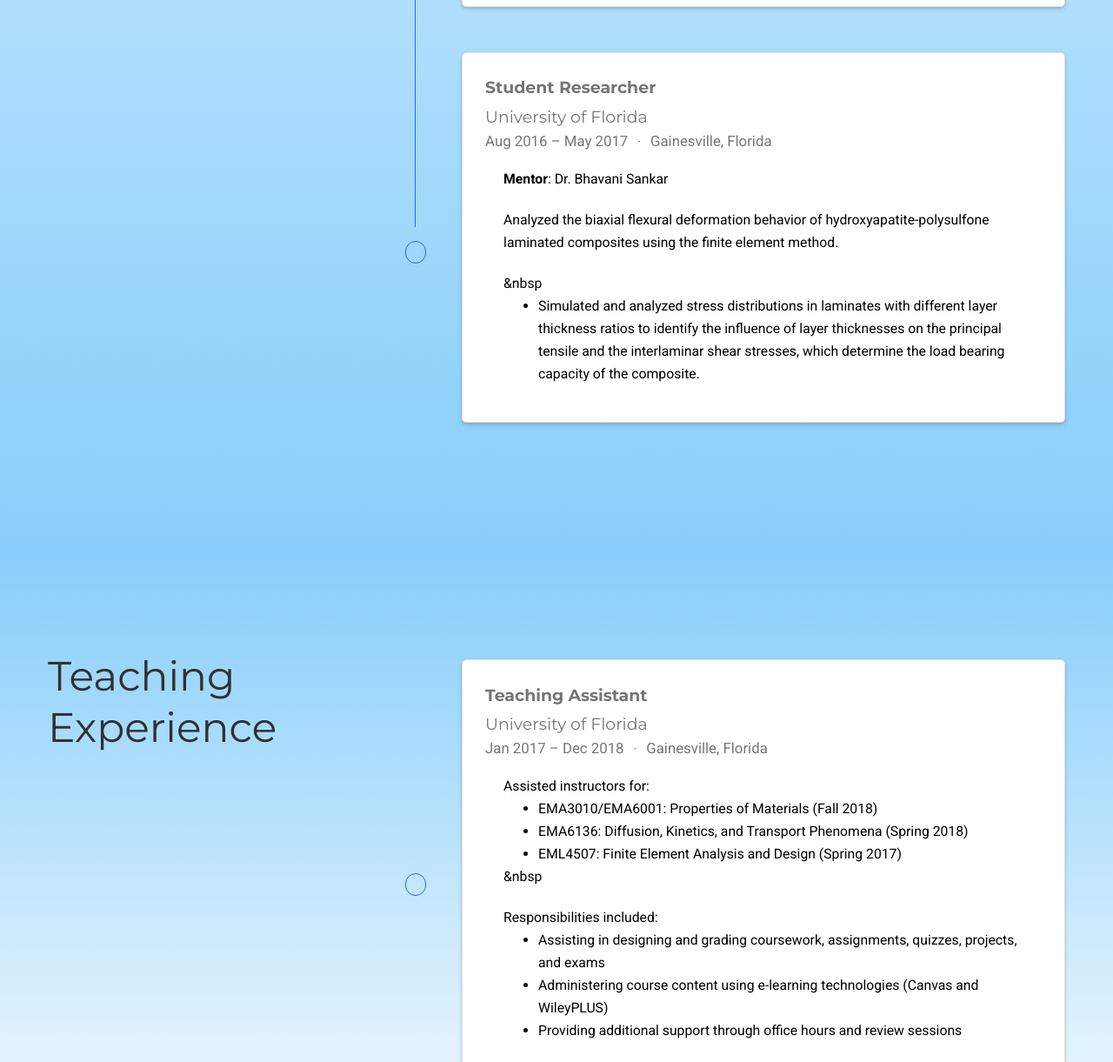
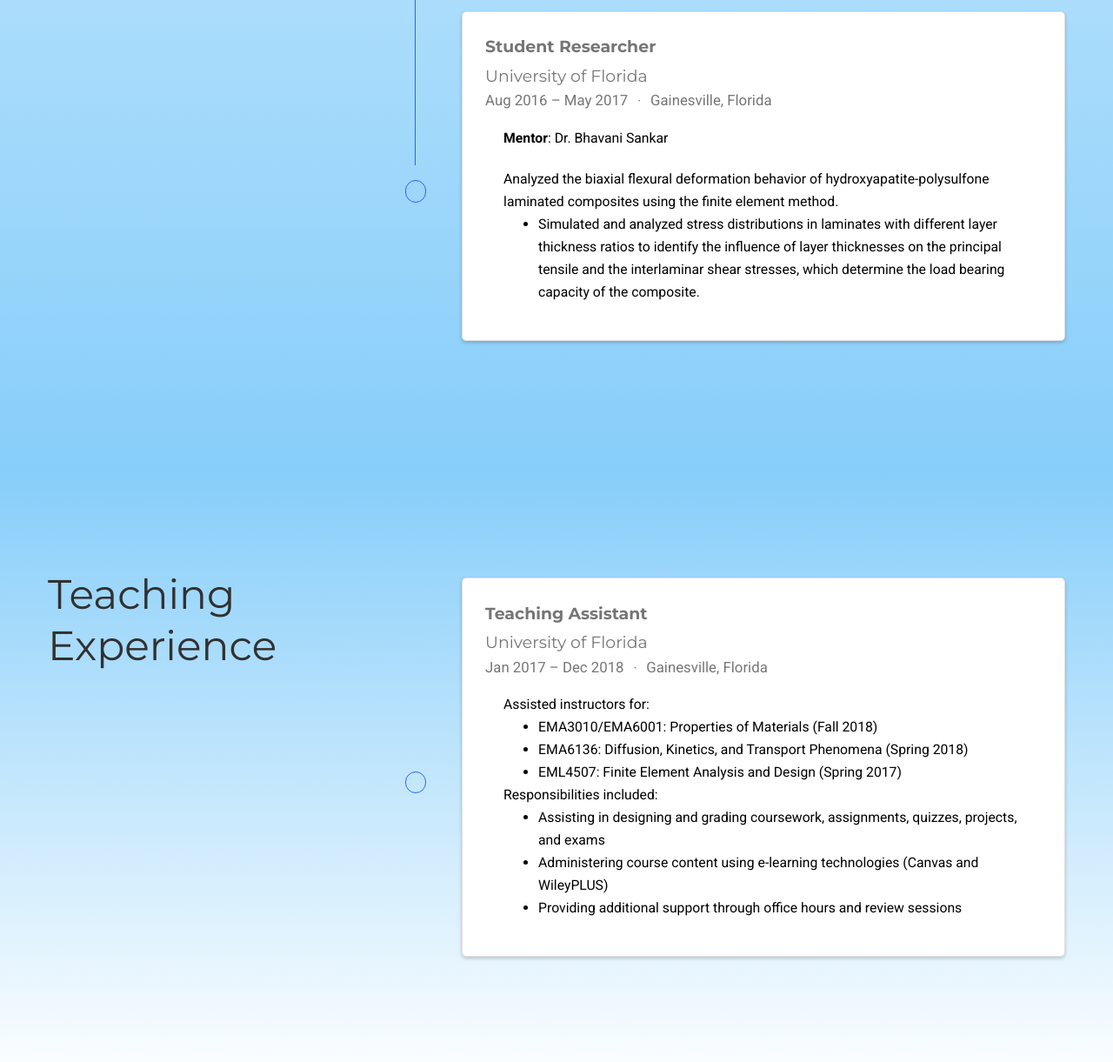
Before and after one commit to dbamney/dbamney.github.io, a plain HTML site: page index.html in a window 1280 px wide. Shown: the part 2197-3418 px from the top of the page at 87% size. Drawn offline with nearby package versions, Linux system fonts and the light colour scheme; some icons are missing.

Commit message:
rebuilding site Thu, Jan  7, 2021  5:28:49 PM

```diff
--- a/index.html
+++ b/index.html
@@ -788,7 +788,6 @@
 
             </div>
             <div class="card-text"><p><strong>Advisor</strong>: Dr. Douglas E. Spearot</p>
-<p>&amp;nbsp</p>
 <p><strong>Research Area</strong>: Mesoscale Modeling of Defect-Mediated Plasticity in Metals</p>
 <p>Developed and implemented frameworks and tools for the discrete dislocation dynamics (DDD) simulation method to investigate dislocation-mediated plasticity in metals.</p>
 <ul>
@@ -847,7 +846,6 @@
             </div>
             <div class="card-text"><p><strong>Mentor</strong>: Dr. Bhavani Sankar</p>
 <p>Analyzed the biaxial flexural deformation behavior of hydroxyapatite-polysulfone laminated composites using the finite element method.</p>
-<p>&amp;nbsp</p>
 <ul>
 <li>Simulated and analyzed stress distributions in laminates with different layer thickness ratios to identify the influence of layer thicknesses on the principal tensile and the interlaminar shear stresses, which determine the load bearing capacity of the composite.</li>
 </ul>
@@ -958,7 +956,6 @@
 <p>EML4507: Finite Element Analysis and Design (Spring 2017)</p>
 </li>
 </ul>
-<p>&amp;nbsp</p>
 <p>Responsibilities included:</p>
 <ul>
 <li>
```
